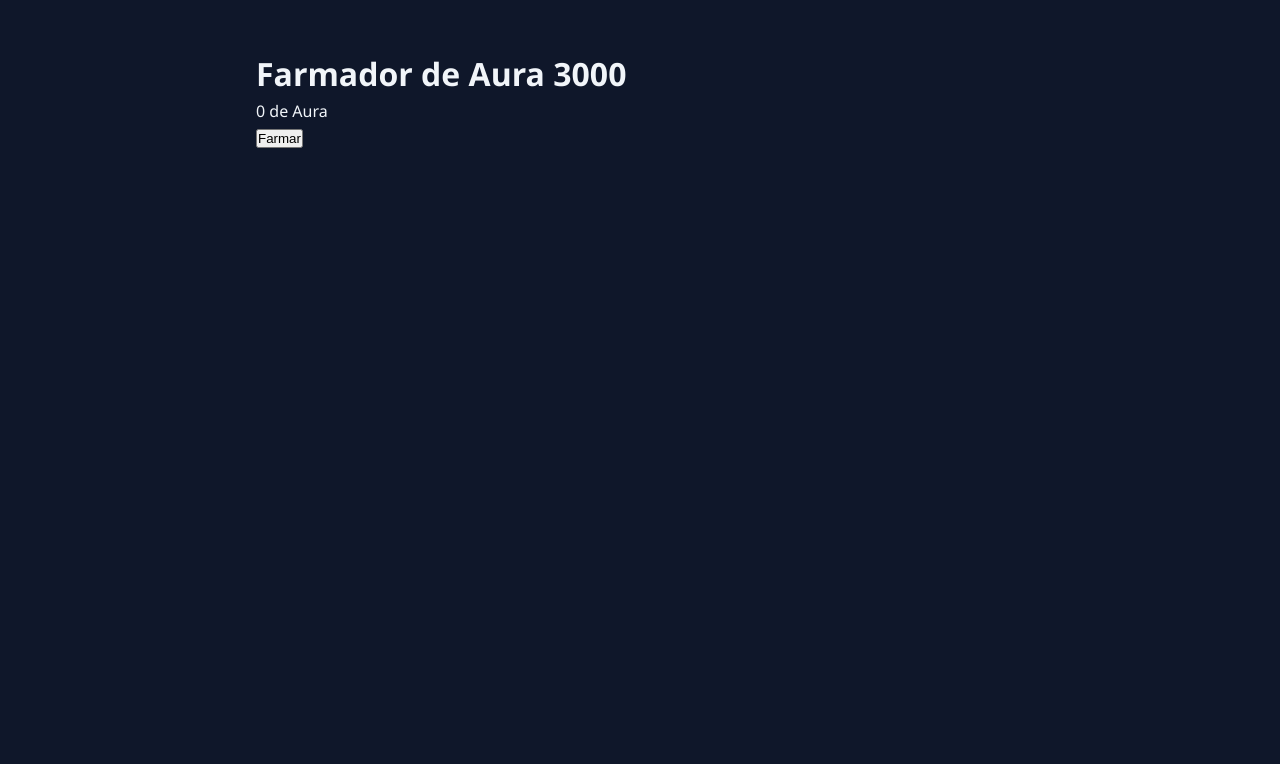
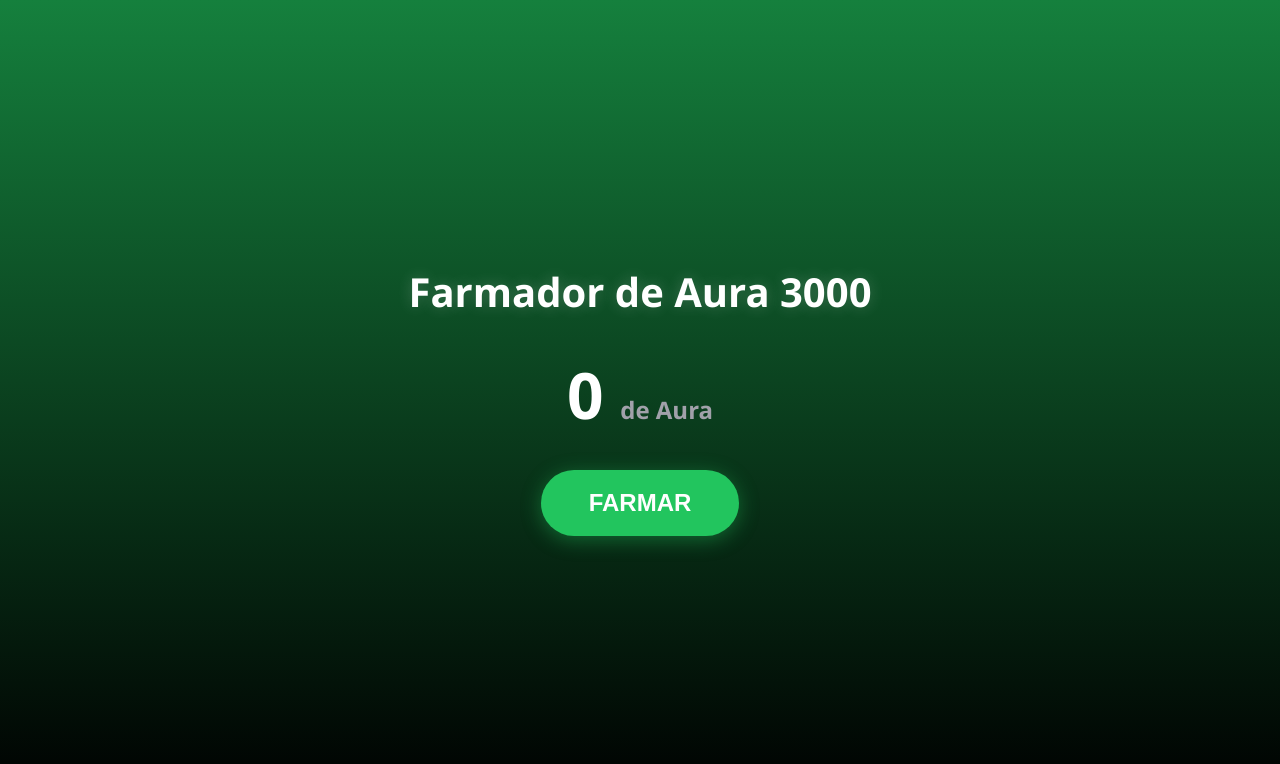
Before and after one commit to lsequinel/Perfil, a plain HTML site: page index.html in a window 1280 px wide. Drawn offline with Linux system fonts and the light colour scheme.

Commit message:
Update style.css

```diff
--- a/style.css
+++ b/style.css
@@ -1,4 +1,3 @@
-/* Reset básico para limpar as margens padrão do navegador */
 * {
     margin: 0;
     padding: 0;
@@ -7,39 +6,79 @@
 
 body {
     font-family: 'Segoe UI', Tahoma, Geneva, Verdana, sans-serif;
-    background-color: #0f172a; /* Azul escuro predominante (fundo) */
-    color: #f1f5f9; /* Texto claro para dar contraste */
-    line-height: 1.6;
-    transition: background-color 0.5s ease; /* Mantém a transição suave do script */
+    /* Fundo inicial: Verde com fade (degradê) para o preto */
+    background: linear-gradient(180deg, #15803d 0%, #000000 100%);
+    height: 100vh;
+    display: flex;
+    justify-content: center;
+    align-items: center;
+    color: #ffffff;
+    overflow: hidden;
+    transition: background 1s ease; /* Transição suave quando o fundo mudar */
 }
 
-header {
-    background-color: #1e293b; /* Azul um pouco mais claro que o fundo para destacar */
-    color: #38bdf8; /* Azul brilhante para o título principal */
-    text-align: center;
-    padding: 2.5rem 1rem;
-    border-bottom: 1px solid #334155;
-}
-
-header h1 {
-    margin-bottom: 0.5rem;
-    font-size: 2.5rem;
-}
-
-header p {
-    color: #94a3b8; /* Texto secundário levemente acinzentado */
+/* Nova classe que o JS vai aplicar quando chegar a 3000 */
+body.limite-atingido {
+    /* Fundo muda para Azul com fade para o preto */
+    background: linear-gradient(180deg, #1d4ed8 0%, #000000 100%);
 }
 
 .container {
-    max-width: 800px;
-    margin: 3rem auto;
-    padding: 0 1rem;
+    text-align: center;
+    padding: 2rem;
 }
 
-.card {
-    background: #1e293b; /* Fundo do card combinando com o header */
-    padding: 2.5rem;
-    border-radius: 12px;
-    box-shadow: 0 10px 15px -3px rgba(0, 0, 0, 0.3);
-    text-align: center;
-    border:
+h1 {
+    font-size: 2.5rem;
+    margin-bottom: 2rem;
+    text-shadow: 0 0 15px rgba(255, 255, 255, 0.2);
+    transition: color 0.5s ease;
+}
+
+/* Estilo do título quando o limite for atingido */
+body.limite-atingido h1 {
+    color: #60a5fa; /* Azul brilhante para o texto final */
+    text-shadow: 0 0 25px rgba(96, 165, 250, 0.6);
+}
+
+.contador-box {
+    font-size: 4rem;
+    font-weight: bold;
+    margin-bottom: 2rem;
+}
+
+.subtexto {
+    font-size: 1.5rem;
+    color: #a1a1aa;
+}
+
+button {
+    background-color: #22c55e; /* Botão verde inicial */
+    color: white;
+    border: none;
+    padding: 1.2rem 3rem;
+    font-size: 1.5rem;
+    font-weight: bold;
+    text-transform: uppercase;
+    border-radius: 50px;
+    cursor: pointer;
+    box-shadow: 0 4px 20px rgba(34, 197, 94, 0.4);
+    transition: all 0.2s ease;
+}
+
+button:hover {
+    background-color: #16a34a;
+    transform: scale(1.05);
+}
+
+button:active {
+    transform: scale(0.95);
+}
+
+/* Estilo do botão após atingir o limite */
+body.limite-atingido button {
+    background-color: #2563eb; /* Botão fica azul */
+    box-shadow: 0 4px 20px rgba(37, 99, 235, 0.4);
+    cursor: not-allowed; /* Avisa que não dá mais para clicar */
+    opacity: 0.7;
+}
```
